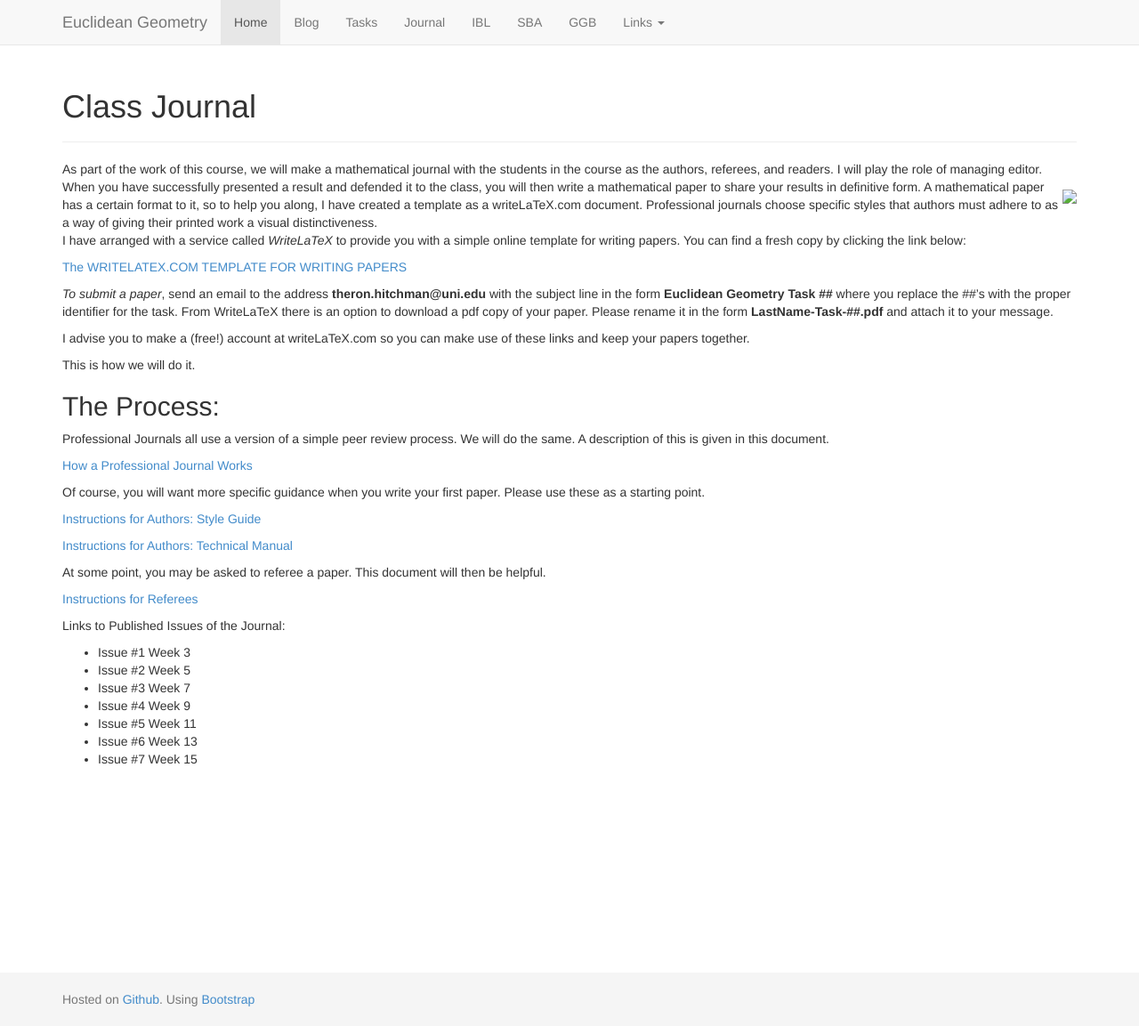
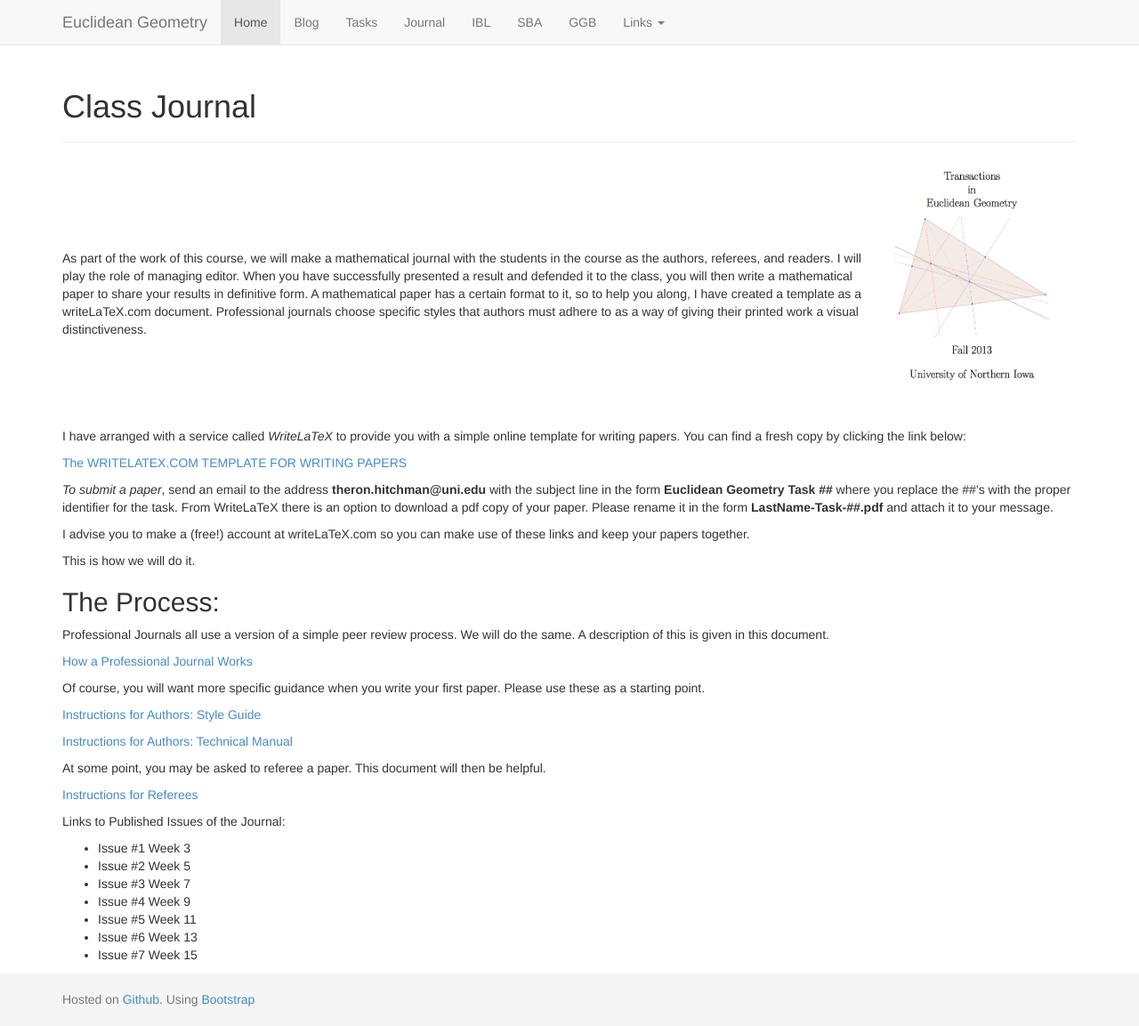
Before and after one commit to theronhitchman/euclidean-geometry, a Jekyll site: the page built from journal/index.md, in a window 1280 px wide and 1153 px high. Shown: the whole window at 89% size. Built offline with Jekyll 4.4.1, drawn with Linux system fonts in a browser that asks for light colours; nearby versions of some CDN libraries.

Commit message:
third attempt at image

```diff
--- a/journal/index.md
+++ b/journal/index.md
@@ -18,7 +18,7 @@ choose specific styles that authors must adhere to as a way of giving their
 printed work a visual distinctiveness.
 </td>
 <td>
-<img src="{{ site.url }}/_images/teg_cover1.png" height="200">
+<img src="{{ site.url }}/images/teg_cover1.png" height="300">
 </td>
 </tr>
 </table>
```
Also changed, not shown: images/teg_cover1.png (renamed from _images/teg_cover1.png).
